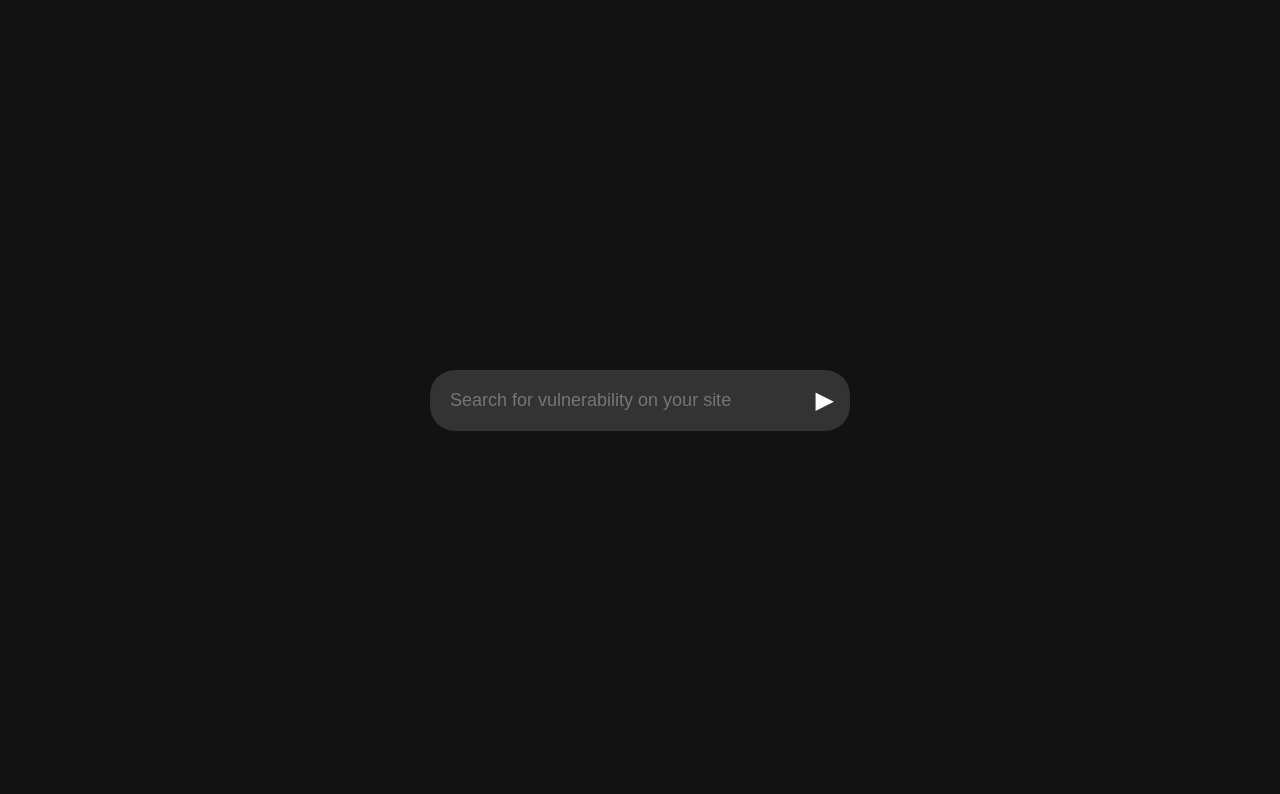
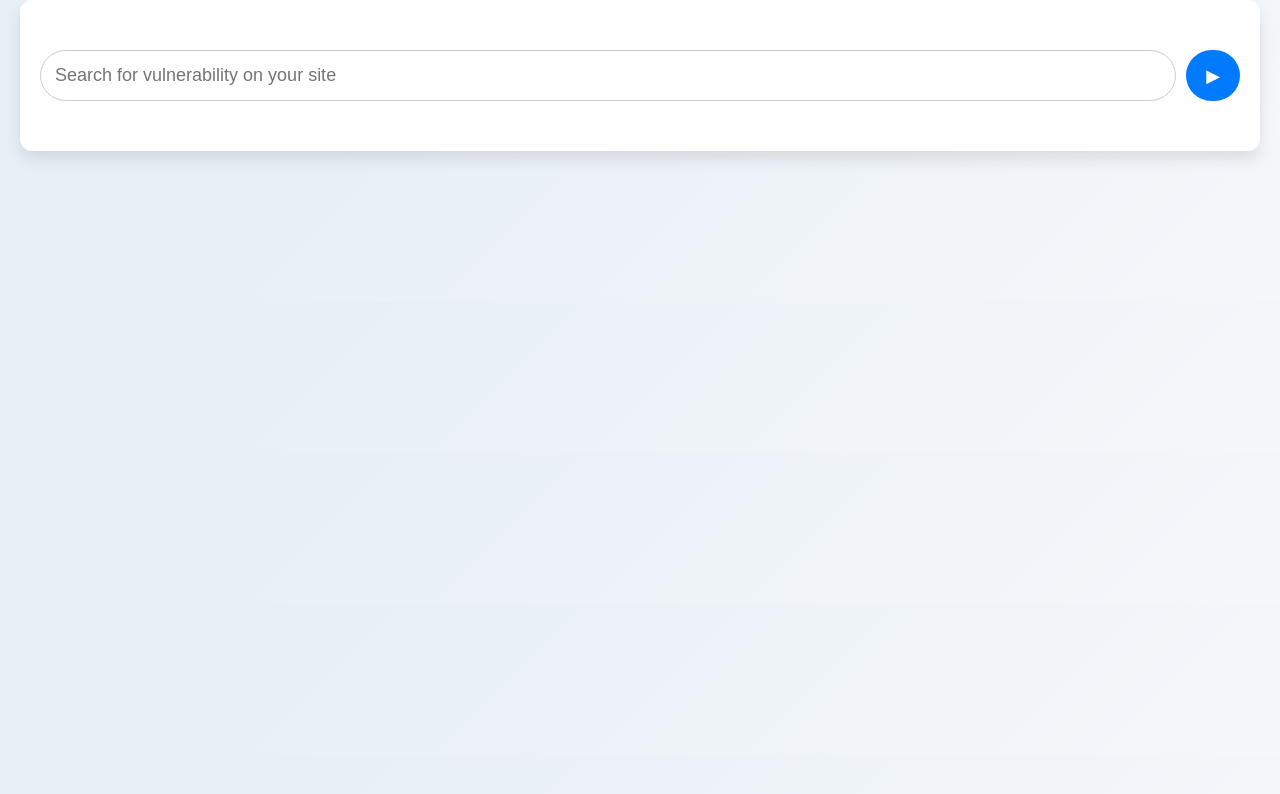
Before and after one commit to BhattJayD/webanalyzer, a React (Create React App) app in the folder fe/: page / in a window 1280 px wide. Shown: the top 794 px of the page. Built offline with nearby package versions, Linux system fonts and the light colour scheme.

Commit message:
ui updated and added piechart

```diff
--- a/fe/src/App.css
+++ b/fe/src/App.css
@@ -1,41 +1,150 @@
-/* App.css */
+/* Global Styles */
 body {
-  background-color: #121212;
-  color: white;
-  font-family: 'Arial', sans-serif;
+  margin: 0;
+  padding: 0;
+  font-family: 'Roboto', sans-serif; /* A clean and modern font */
+  background-color: #f0f2f5; /* A soft, neutral background color */
+  color: #333; /* Dark grey for better readability */
+  line-height: 1.6;
 }
 
+/* Chat Container */
 .chat-container {
-  display: flex;
-  flex-direction: column;
-  align-items: center;
-  justify-content: center;
-  height: 100vh;
+  max-width: 1200px;
+  margin: 0 auto;
+  padding: 20px;
+  background-color: white;
+  box-shadow: 0 8px 16px rgba(0, 0, 0, 0.1);
+  border-radius: 12px;
+  transition: box-shadow 0.3s ease;
 }
 
+.chat-container:hover {
+  box-shadow: 0 10px 20px rgba(0, 0, 0, 0.15); /* Subtle hover effect */
+}
+
+/* Form Styling */
 .input-box {
   display: flex;
-  align-items: center;
-  background-color: #333;
-  border-radius: 25px;
-  padding: 10px;
-  width: 400px;
+  justify-content: center;
+  margin: 30px 0;
 }
 
-.input-box input {
-  background: none;
-  border: none;
+.input-field {
+  flex-grow: 1;
+  padding: 14px;
+  font-size: 18px;
+  border: 1px solid #ccc;
+  border-radius: 50px;
+  margin-right: 10px;
+  transition: border-color 0.3s ease;
   outline: none;
-  color: white;
-  width: 100%;
-  padding: 10px;
-  font-size: 18px;
+}
+
+.input-field:focus {
+  border-color: #007BFF; /* Blue outline on focus */
+  box-shadow: 0 0 5px rgba(0, 123, 255, 0.5);
 }
 
 .send-btn {
-  background: none;
+  background-color: #007BFF;
+  color: white;
   border: none;
-  color: white;
+  border-radius: 50px;
+  padding: 14px 20px;
+  font-size: 18px;
+  cursor: pointer;
+  transition: background-color 0.3s ease, transform 0.3s ease;
+}
+
+.send-btn:hover {
+  background-color: #0056b3; /* Darker blue on hover */
+  transform: translateY(-2px);
+}
+
+/* Card Layout */
+.results-container {
+  margin-top: 20px;
+}
+
+.section-title {
   font-size: 24px;
+  margin-bottom: 20px;
+  color: #007BFF;
+  text-align: center;
+  letter-spacing: 1px;
+  text-transform: uppercase;
+}
+
+.card-list {
+  display: flex;
+  flex-wrap: wrap;
+  gap: 20px;
+  justify-content: center;
+}
+
+.service-card, .exploit-card {
+  background-color: #ffffff;
+  border-radius: 12px;
+  box-shadow: 0 8px 16px rgba(0, 0, 0, 0.1);
+  padding: 20px;
+  width: 280px;
+  text-align: center;
+  transition: transform 0.3s ease, box-shadow 0.3s ease;
+}
+
+.service-card:hover, .exploit-card:hover {
+  transform: translateY(-8px);
+  box-shadow: 0 12px 24px rgba(0, 0, 0, 0.15);
+}
+
+.service-name, .exploit-service {
+  font-size: 20px;
+  font-weight: bold;
+  color: #333;
+}
+
+.service-version, .exploit-list {
+  font-size: 16px;
+  color: #666;
+}
+
+.exploit-list {
+  list-style-type: none;
+  padding: 0;
+}
+
+.exploit-item {
+  margin-top: 8px;
+  padding: 8px;
+  background-color: #e7f5ff;
+  border-radius: 8px;
+  font-size: 14px;
+  color: #007BFF;
+}
+
+/* Body Styling Enhancements */
+body {
+  background: linear-gradient(135deg, #e8f0f7 25%, #f5f7fa 100%); /* Gradient background for modern look */
+  font-family: 'Poppins', sans-serif; /* Using Poppins for a more friendly, modern look */
+}
+
+.container {
+  max-width: 1400px;
+  margin: 0 auto;
+  padding: 40px 20px;
+}
+
+/* General Button Styles */
+button {
+  font-family: inherit;
+  font-size: 16px;
   cursor: pointer;
+  padding: 12px 24px;
+  border-radius: 50px;
+  transition: background-color 0.3s, box-shadow 0.3s ease;
 }
+
+button:hover {
+  box-shadow: 0px 4px 12px rgba(0, 0, 0, 0.1);
+}
--- a/fe/src/App.js
+++ b/fe/src/App.js
@@ -1,18 +1,51 @@
 import React, { useState } from "react";
 import "./App.css"; // For styling
 import { urlRegex } from "./utils/helper";
+import { postData, postData2 } from "./api/api";
+import PieChart from "./PieChart";
 
 const App = () => {
   const [url, setUrl] = useState("");
+  const [res, setRes] = useState("");
+  const [res1, setRes1] = useState("");
 
-  const handleSubmit = (e) => {
+  const handleSubmit = async (e) => {
     e.preventDefault(); // Prevents page reload
     if (!url.match(urlRegex)) {
       console.log("not valid url");
       return;
     }
     console.log(url); // Logs the input value
+    const r1 = await postData(url);
+    const r2 = await postData2(url);
+    setRes(r1);
+    setRes1(r2);
   };
+
+  function splitString(input) {
+    // Use a regular expression to separate the string into parts
+    const parts = input.match(/(\D+)\s+([\d.]+)/);
+
+    if (parts) {
+      // Return the name part and the version as a float-like string
+      return [parts[1].trim(), parts[2]];
+    } else {
+      // Return null or handle the case where the format is not as expected
+      return null;
+    }
+  }
+  function splitString(input) {
+    // Use a regular expression to separate the string into parts
+    const parts = input.match(/(\D+)\s+([\d.]+)/);
+
+    if (parts) {
+      // Return the name part and the version as a float-like string
+      return [parts[1].trim(), parts[2]];
+    } else {
+      // Return null or handle the case where the format is not as expected
+      return null;
+    }
+  }
 
   return (
     <div className="chat-container">
@@ -22,11 +55,47 @@ const App = () => {
           onChange={(e) => setUrl(e.target.value)}
           value={url} // Controlled input to manage its value in state
           placeholder="Search for vulnerability on your site"
+          className="input-field"
         />
         <button type="submit" className="send-btn">
           &#9654;
         </button>
       </form>
+
+      {res != "" && <PieChart services={res.exploits} />}
+
+      {res?.services && (
+        <div className="results-container">
+          <h2 className="section-title">Services and Versions</h2>
+          <div className="card-list">
+            {res.services.map((service, index) => {
+              const [name, version] = splitString(service);
+              return (
+                <div key={index} className="service-card">
+                  <h3 className="service-name">{name}</h3>
+                  <p className="service-version">Version: {version}</p>
+                </div>
+              );
+            })}
+          </div>
+
+          <h2 className="section-title">Exploits</h2>
+          <div className="card-list">
+            {res.exploits.map((i, l) => (
+              <div key={l} className="exploit-card">
+                <h3 className="exploit-service">{i.service}</h3>
+                <ul className="exploit-list">
+                  {i.vulns.map((e, key) => (
+                    <li key={key} className="exploit-item">
+                      {e}
+                    </li>
+                  ))}
+                </ul>
+              </div>
+            ))}
+          </div>
+        </div>
+      )}
     </div>
   );
 };
--- /dev/null
+++ b/fe/src/PieChart.js
@@ -0,0 +1,45 @@
+import React from "react";
+import { Pie } from "react-chartjs-2";
+import { Chart as ChartJS, ArcElement, Tooltip, Legend } from "chart.js";
+
+ChartJS.register(ArcElement, Tooltip, Legend);
+
+const PieChart = ({ services }) => {
+  console.log(services, "sss");
+
+  // Determine the number of services with data and without data
+  const servicesWithData = services?.filter(
+    (service) => service.vulns.length > 0
+  ).length;
+
+  console.log(services.length, "servicesWithoutData");
+
+  const data = {
+    labels: ["Services without exploit", "Services with exploit"],
+    datasets: [
+      {
+        data: [servicesWithData, services.length],
+        backgroundColor: ["#FF6384", "#36A2EB"], // Red for data, Green for no data
+        hoverBackgroundColor: ["#FF6384", "#36A2EB"],
+      },
+    ],
+  };
+
+  const options = {
+    plugins: {
+      legend: {
+        display: true,
+        position: "bottom",
+      },
+    },
+  };
+
+  return (
+    <div style={{ width: "400px", margin: "auto" }}>
+      <h3>Services Data Overview</h3>
+      <Pie data={data} options={options} />
+    </div>
+  );
+};
+
+export default PieChart;
```
